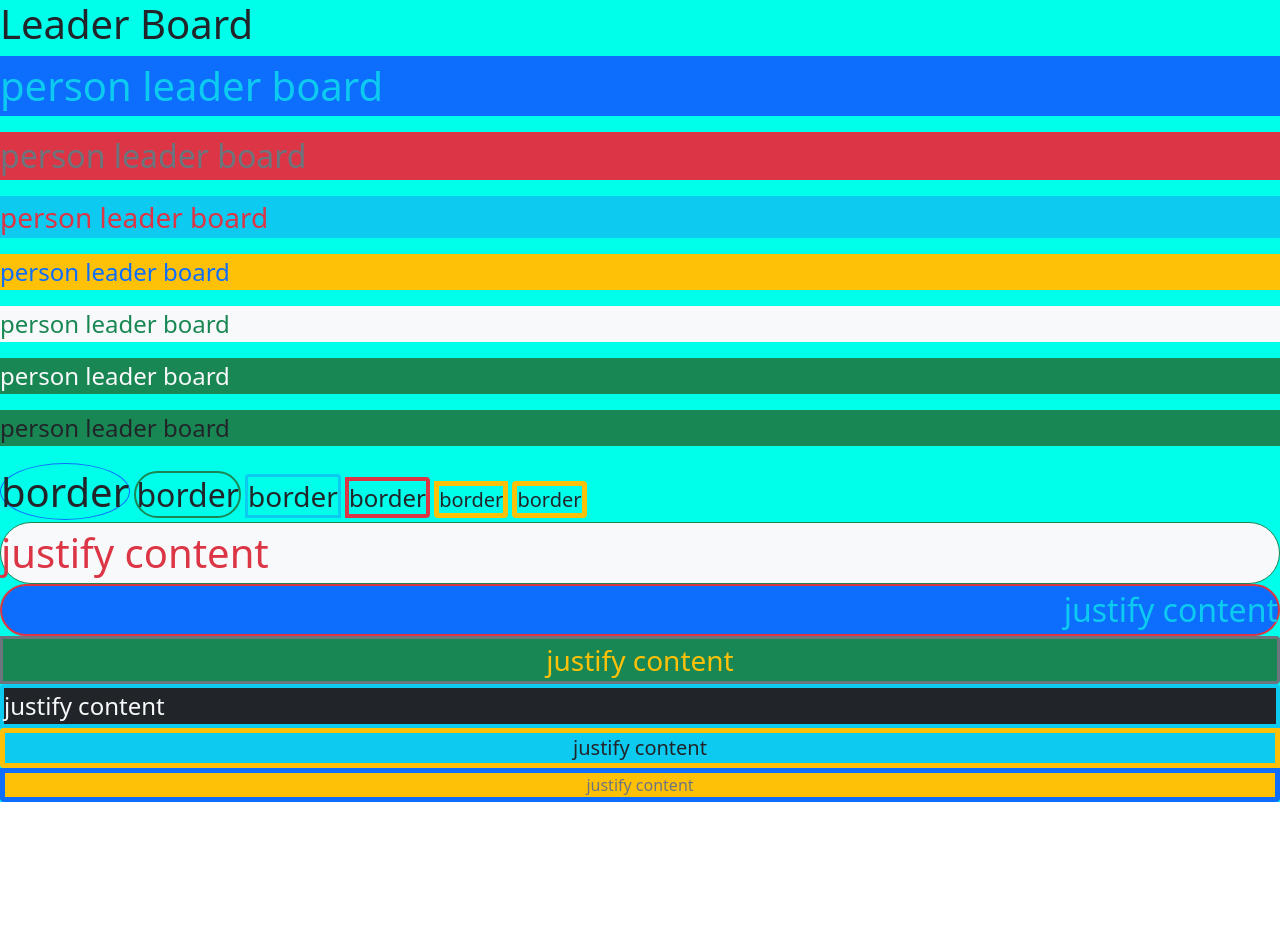
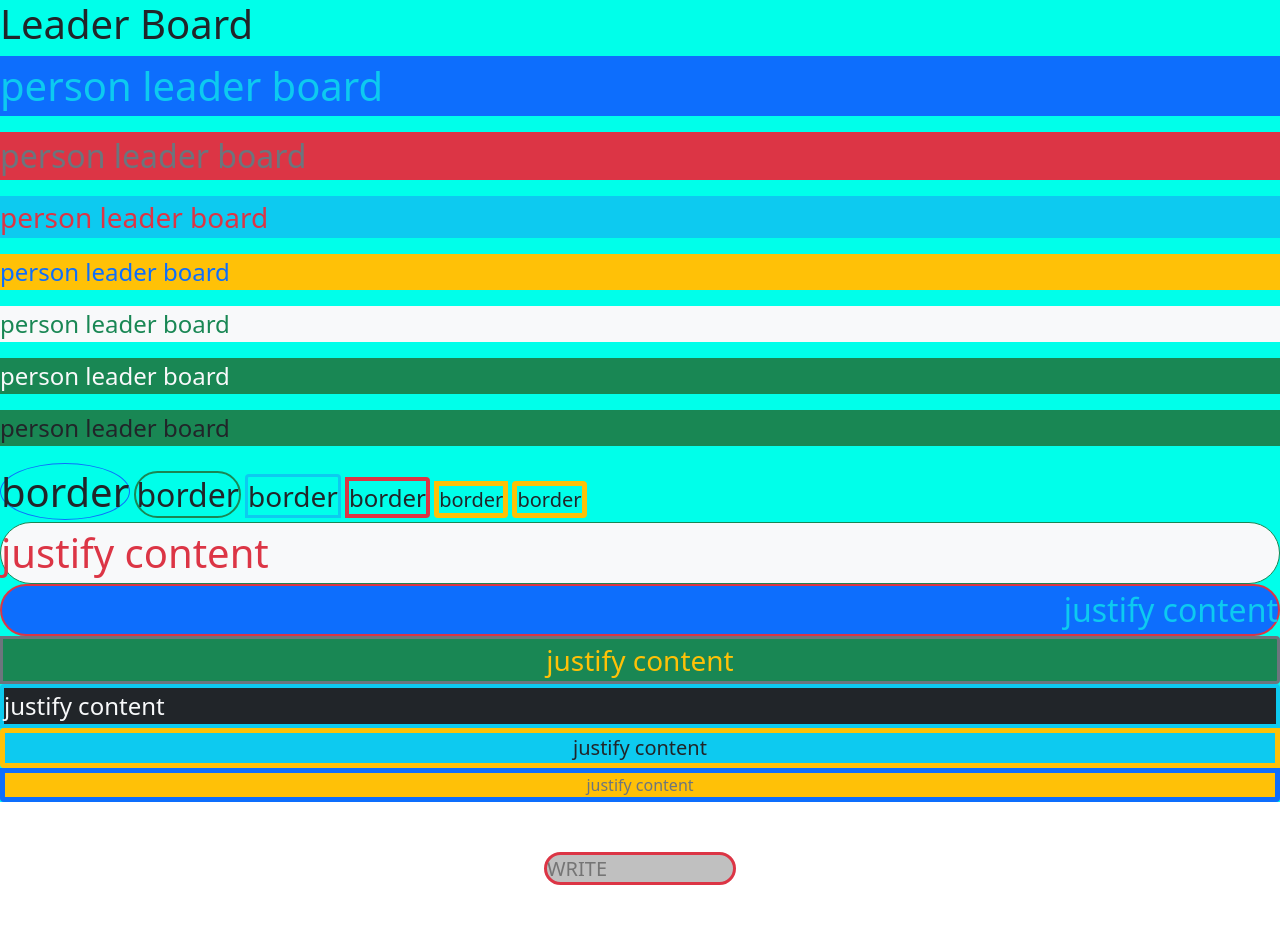
Before and after one commit to Authoi234/Leader-Board-Bootstrap, a plain HTML site: page index.html in a window 1280 px wide. Before the commit the page ends 802 px from the top, so only its background shows below. Drawn offline with nearby package versions, Linux system fonts and the light colour scheme.

Commit message:
new bootsrap code added

```diff
--- a/index.html
+++ b/index.html
@@ -33,6 +33,13 @@
                     <div class="d-flex justify-content-around fs-5 bg-info text-dark rounded-start border border-warning border-5">justify content</div>
                     <div class="d-flex justify-content-evenly fs-6 bg-warning text-secondary rounded-bottom border border-primary border-5">justify content</div>
                 </div>
+
+                <div class="d-flex justify-content-center">
+                    <input placeholder="WRITE" class="majical-input border border-3 border-danger rounded-pill" type="text">
+                </div>
+                <div>
+
+                </div>
             </nav>
         </header>
         <main>
--- a/style.css
+++ b/style.css
@@ -13,3 +13,23 @@
 .bg{
     background-color: yellow;
 }
+.majical-input{
+    width: 15%;
+    height: 5%;
+    background-color: silver;
+    color: white;
+    font-size: 20px;
+    margin-left: 15%;
+    transition: ease-in-out 0.5s;
+    margin: 50px;
+    border-radius: 10px;
+}
+.majical-input:hover{
+    width: 30%;
+    background-color: orangered;
+    color: darkviolet;
+    height: 10%;
+    font-size: 30px;
+    text-align: center;
+    align-items: center;
+}
```
